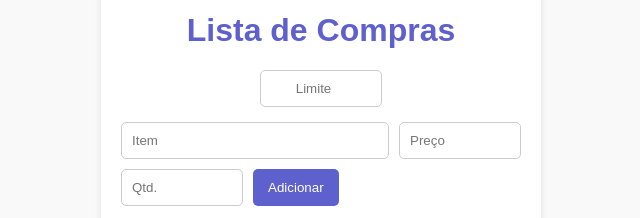
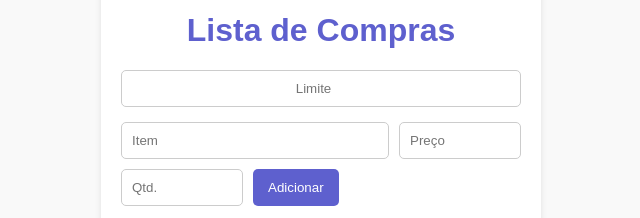
Before and after one commit to JonaThFelix/ListaDeCompras, a plain HTML site: page index.html in a window 1280 px wide. Both pictures are taken after a click on the button "Iniciar". Shown: the part 240-458 px from the top of the page, 319-959 px from the left. Drawn offline with nearby package versions, Linux system fonts and the light colour scheme.

Commit message:
Update index.html

```diff
--- a/index.html
+++ b/index.html
@@ -123,6 +123,18 @@
                 max-width: 100%;
             }
         }
+
+        /* Novas regras CSS para o campo "Limite" */
+        .initial-value {
+            display: flex;
+            justify-content: space-between;
+            gap: 10px;
+        }
+
+        .initial-value input {
+            flex: 1;
+            max-width: none;
+        }
     </style>
 </head>
 <body>
@@ -223,7 +235,6 @@
 
             doc.save("lista_de_compras.pdf");
         }
-
     </script>
     <script src="https://cdnjs.cloudflare.com/ajax/libs/jspdf/2.5.1/jspdf.umd.min.js"></script>
 </body>
```
Lines whose indentation alone changed are shown as unchanged.
